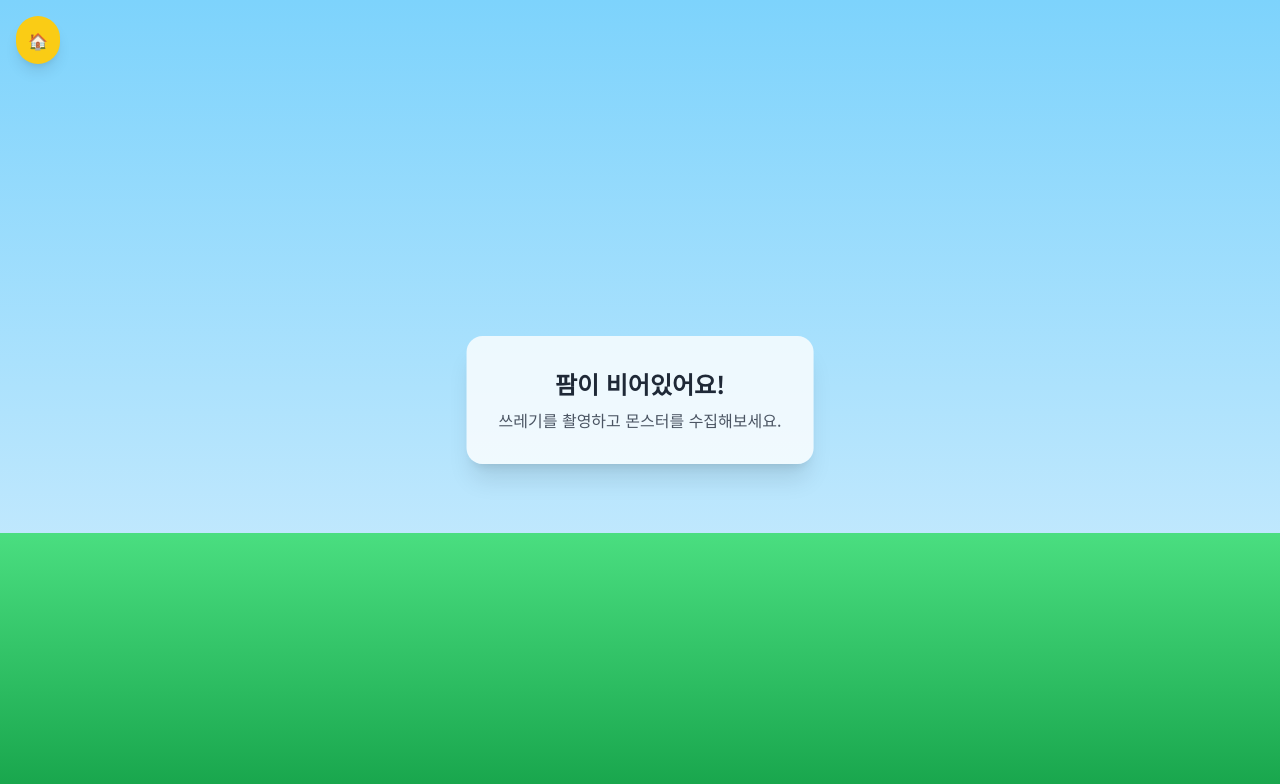
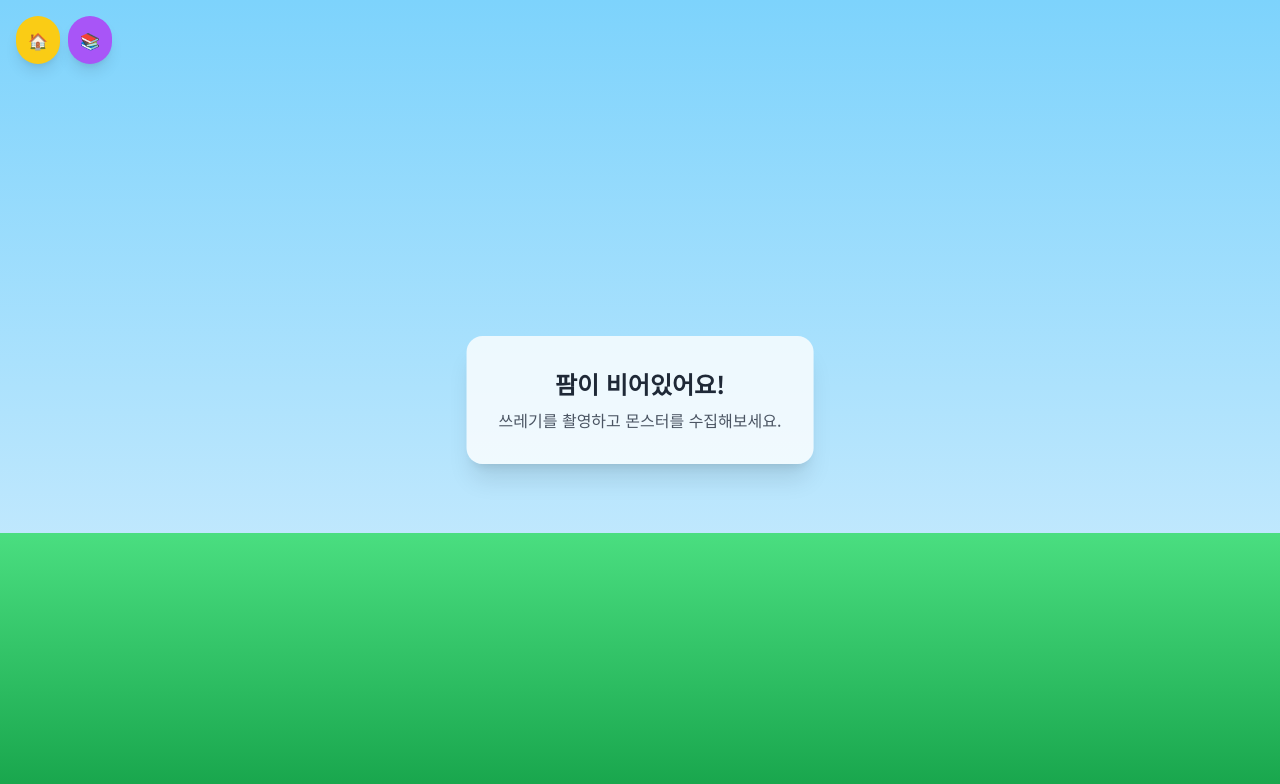
Before and after one commit to AIX-01/trashmon-frontend, a Next.js app: page /collection in a window 1280 px wide. Shown: the top 784 px of the page. Built offline with nearby package versions, Linux system fonts and the light colour scheme.

Commit message:
feat: 몬스터 도감 생성

```diff
--- a/src/app/collection/page.tsx
+++ b/src/app/collection/page.tsx
@@ -6,6 +6,7 @@ import Link from 'next/link';
 import { CollectionData } from '@/types';
 import { MONSTER_DATA } from '@/lib/monsters';
 import MonsterCharacter from '@/components/MonsterCharacter';
+import PokedexModal from '@/components/PokedexModal'; // PokedexModal 임포트
 
 const COLLECTION_KEY = 'trash-collection';
 
@@ -67,11 +68,14 @@ const CharacterComponent: React.FC<{ character: Character }> = ({ character }) =
 const FarmPage = () => {
   const [characters, setCharacters] = useState<Character[]>([]);
   const [selectedCharacterId, setSelectedCharacterId] = useState<string | null>(null);
+  const [isPokedexOpen, setIsPokedexOpen] = useState(false); // Pokedex Modal 상태
+  const [collectionData, setCollectionData] = useState<CollectionData>({}); // 도감 데이터
   const farmRef = useRef<HTMLDivElement>(null);
 
   // 2. Unlock Flow (Initialize characters from localStorage)
   useEffect(() => {
     const saved: CollectionData = JSON.parse(localStorage.getItem(COLLECTION_KEY) || '{}');
+    setCollectionData(saved); // 도감 데이터 설정
     const farmBounds = farmRef.current?.getBoundingClientRect();
 
     const initialCharacters: Character[] = Object.values(saved).map(item => ({
@@ -151,10 +155,19 @@ const FarmPage = () => {
   return (
     // 5. Visual Feel
     <div className="relative w-screen h-screen overflow-hidden bg-gradient-to-b from-sky-300 to-sky-100">
-        {/* Back Button */}
-        <Link href="/" className="absolute top-4 left-4 z-20 bg-yellow-400 text-white p-3 rounded-full shadow-lg hover:bg-yellow-500 transition">
-            🏠
-        </Link>
+        {/* Navigation Buttons */}
+        <div className="absolute top-4 left-4 z-20 flex gap-2">
+            <Link href="/" className="bg-yellow-400 text-white p-3 rounded-full shadow-lg hover:bg-yellow-500 transition">
+                🏠
+            </Link>
+            <button
+                onClick={() => setIsPokedexOpen(true)}
+                className="bg-purple-500 text-white p-3 rounded-full shadow-lg hover:bg-purple-600 transition"
+                aria-label="도감 보기"
+            >
+                📚
+            </button>
+        </div>
 
       {/* Farm Area */}
       <div
@@ -178,6 +191,12 @@ const FarmPage = () => {
             </div>
         )}
       </div>
+
+      <PokedexModal
+        isOpen={isPokedexOpen}
+        onClose={() => setIsPokedexOpen(false)}
+        collection={collectionData}
+      />
     </div>
   );
 };
```
